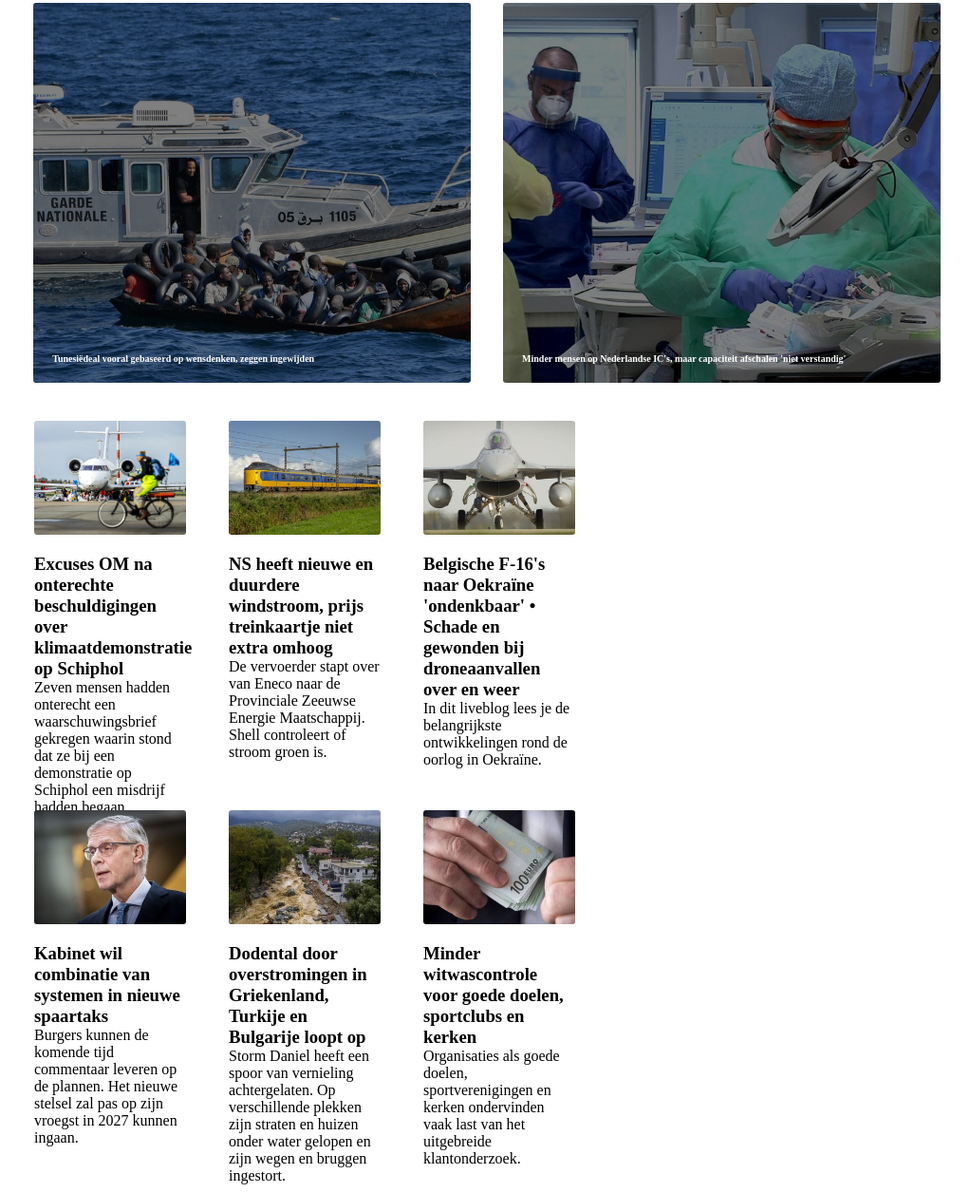
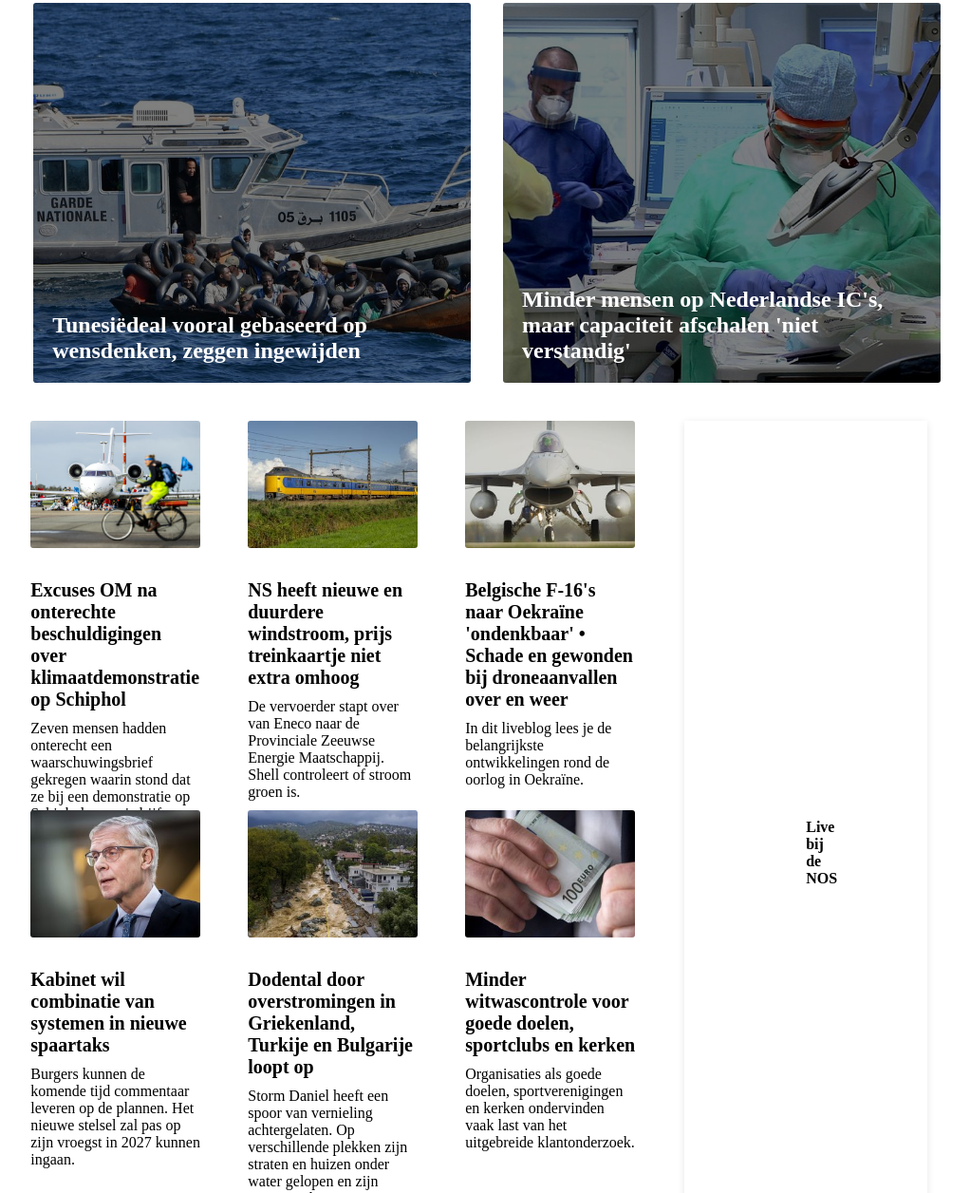
Before and after one commit to lunahilly/techjam-2023, a plain HTML site: page index.html in a window 1280 px wide. Shown: the part 137-1393 px from the top of the page at 95% size, without its empty margins (127-1149 px from the left). Drawn offline with Linux system fonts and the light colour scheme.

Commit message:
right collum progress

```diff
--- a/css/style.css
+++ b/css/style.css
@@ -124,13 +124,14 @@ img:hover{
 }
 
 .stories{
-    width: 50%;
+    width: 70%;
     display: flex;
     flex-wrap: wrap;
     padding-right: 0px;
     padding-left: 0;
     padding-top: 0;
     gap: 10px   ;
+    margin-left: -4%;
 }
 
 .stories > article{
@@ -149,21 +150,34 @@ img:hover{
 
 .rightcolum{
     width: 10vw;
+    margin-top: 0;
+    height: 900px;
+    margin-left: -2%;
+    margin-right: 1.5%;
+    box-shadow: rgba(0, 0, 0, 0.1) 0px 2px 8px 0px;;
 }
 
 .bottom{
     display: flex;
     flex-wrap: wrap;
     width: 100vw;
-    padding-left: 0;
-    padding-right: 0;
+    padding-left: 10%;
+    padding-right: 10%;
     padding-top: 0;
     gap: 0px;
+    align-items: start;
 }
 
-h2{
-    font-size: 10px;
+h3{
+    font-size: 20px;
+    padding-top: 15%;
+    padding-bottom: 10px;
 }
+
+p{
+    color: rgba(0, 0, 0.4);
+}
+
 .storytext{
     padding-top: 0;
 }
--- a/index.html
+++ b/index.html
@@ -142,7 +142,12 @@
                     </article>
                 </section>
                 <section class="rightcolum">
+                    <div>
+                        <h4>Live bij de NOS</h4>
+                        <figure>
 
+                        </figure>
+                    </div>
                 </section>
             </section>
         </main>
```
